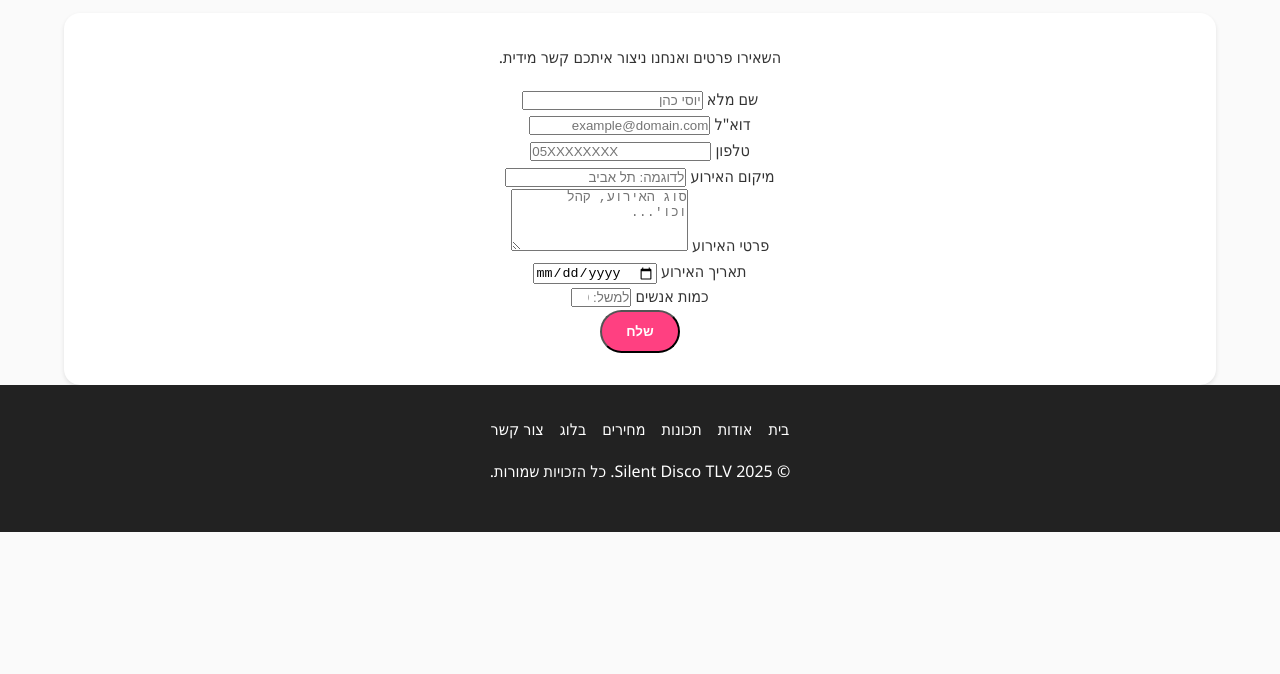
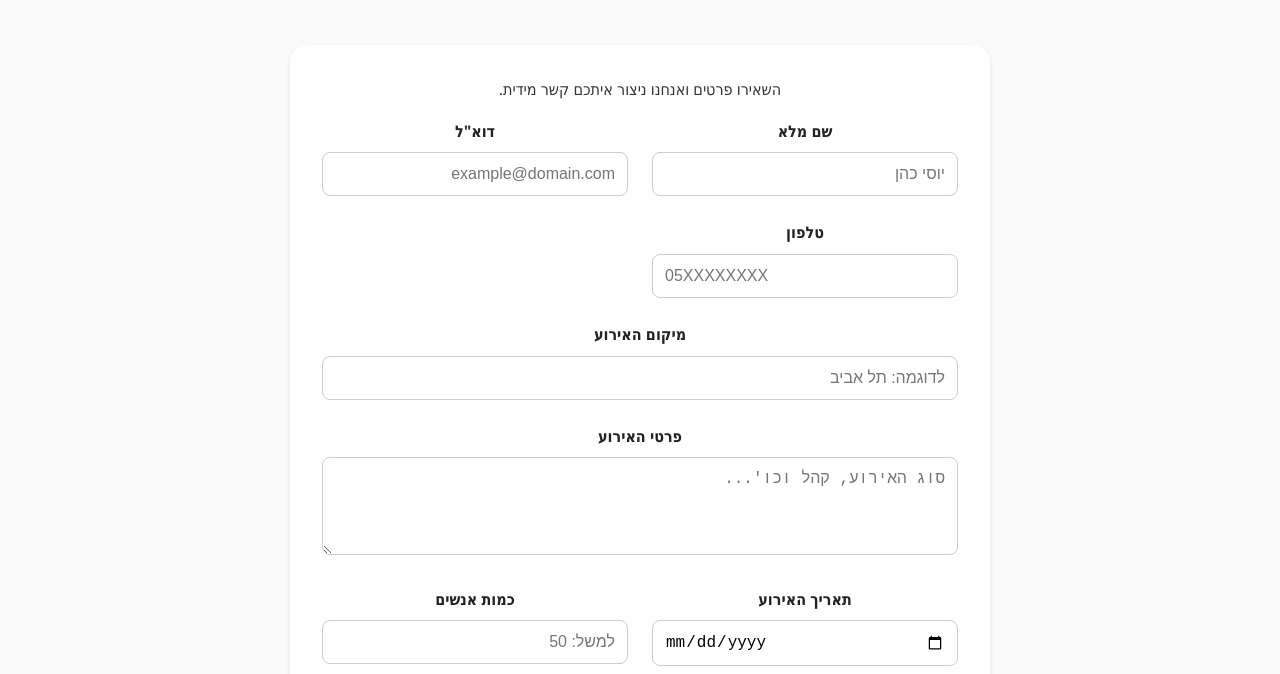
Before and after one commit to kerenflex1/silentdisco, a website: page contact.html in a window 1280 px wide. Shown: the part 126-800 px from the top of the page. Drawn offline with Linux system fonts and the light colour scheme.

Commit message:
Update contact.html

```diff
--- a/contact.html
+++ b/contact.html
@@ -1,96 +1,114 @@
 <!DOCTYPE html>
-<html dir="rtl" lang="he">
+<html dir='rtl' lang='he'>
 <head>
-  <meta charset="utf-8" />
-  <meta name="viewport" content="width=device-width, initial-scale=1.0" />
+  <meta charset='utf-8' />
+  <meta name='viewport' content='width=device-width, initial-scale=1.0' />
   <title>צור קשר – Silent Disco TLV</title>
-  <meta name="description" content="השאירו פרטים ואנחנו ניצור איתכם קשר עכשיו להשכרת אוזניות Silent Disco TLV" />
-  <link href="https://silentdiscotlv.co.il/contact.html" rel="canonical" />
-  <link rel="stylesheet" href="assets/css/style.css" />
+  <meta name='description' content='השאירו פרטים ואנחנו ניצור איתכם קשר עכשיו להשכרת אוזניות Silent Disco TLV' />
+  <link href='https://silentdiscotlv.co.il/contact.html' rel='canonical' />
+  <link rel='stylesheet' href='assets/css/style.css' />
+  <style>
+    .contact-card { margin: 3rem auto; max-width: 700px; }
+    .contact-card .form-grid {
+      display: grid;
+      gap: 1.5rem;
+      grid-template-columns: 1fr;
+    }
+    @media (min-width: 768px) {
+      .contact-card .form-grid { grid-template-columns: 1fr 1fr; }
+      .contact-card .form-group.full-width { grid-column: span 2; }
+    }
+    .contact-card label {
+      display: block;
+      margin-bottom: 0.5rem;
+      font-weight: 600;
+      color: #222;
+    }
+    .contact-card input,
+    .contact-card textarea {
+      width: 100%;
+      padding: 0.75rem;
+      border: 1px solid #ccc;
+      border-radius: 0.5rem;
+      font-size: 1rem;
+      transition: border-color 0.3s;
+    }
+    .contact-card input:focus,
+    .contact-card textarea:focus {
+      outline: none;
+      border-color: #ff4081;
+    }
+    .contact-card .btn-primary {
+      width: 100%;
+      margin-top: 1rem;
+    }
+    .success-message {
+      display: none;
+      text-align: center;
+      font-weight: 600;
+      color: #28a745;
+      margin-top: 1rem;
+    }
+  </style>
 </head>
 <body>
-  <!-- HEADER -->
   <header>
-    <nav class="navbar container">
-      <a class="logo" href="index.html"><img src="assets/images/sd_logo.png" alt="Silent Disco TLV Logo"/></a>
-      <div class="nav-toggle" id="mobile-menu"><span>&#9776;</span></div>
-      <ul class="nav-links">
-        <li><a href="index.html">בית</a></li>
-        <li><a href="about.html">אודות</a></li>
-        <li><a href="index.html#features-list">תכונות</a></li>
-        <li><a href="index.html#pricing">מחירים</a></li>
-        <li><a href="blog.html">בלוג</a></li>
-        <li><a href="contact.html">צור קשר</a></li>
+    <nav class='navbar container'>
+      <a class='logo' href='index.html'><img src='assets/images/sd_logo.png' alt='Silent Disco TLV Logo' /></a>
+      <div class='nav-toggle' id='mobile-menu'><span>&#9776;</span></div>
+      <ul class='nav-links'>
+        <li><a href='index.html'>בית</a></li>
+        <li><a href='about.html'>אודות</a></li>
+        <li><a href='index.html#features-list'>תכונות</a></li>
+        <li><a href='index.html#pricing'>מחירים</a></li>
+        <li><a href='blog.html'>בלוג</a></li>
+        <li><a href='contact.html'>צור קשר</a></li>
       </ul>
     </nav>
   </header>
 
-  <!-- CONTACT SECTION -->
   <main>
-    <section id="contact" class="container">
-      <h2 class="section-title">צור קשר</h2>
-      <article class="feature-card contact-card">
+    <section id='contact' class='container'>
+      <h2 class='section-title'>צור קשר</h2>
+      <article class='feature-card contact-card'>
         <p>השאירו פרטים ואנחנו ניצור איתכם קשר מידית.</p>
-        <form id="contact-form">
-          <div class="form-group">
-            <label for="name">שם מלא</label>
-            <input type="text" id="name" name="name" required placeholder="יוסי כהן" />
-          </div>
-          <div class="form-group">
-            <label for="email">דוא"ל</label>
-            <input type="email" id="email" name="email" required placeholder="example@domain.com" />
-          </div>
-          <div class="form-group">
-            <label for="phone">טלפון</label>
-            <input type="tel" id="phone" name="phone" required placeholder="05XXXXXXXX" />
-          </div>
-          <div class="form-group">
-            <label for="location">מיקום האירוע</label>
-            <input type="text" id="location" name="location" required placeholder="לדוגמה: תל אביב" />
-          </div>
-          <div class="form-group">
-            <label for="event-details">פרטי האירוע</label>
-            <textarea id="event-details" name="eventDetails" rows="4" required placeholder="סוג האירוע, קהל וכו'..."></textarea>
-          </div>
-          <div class="form-group">
-            <label for="event-date">תאריך האירוע</label>
-            <input type="date" id="event-date" name="eventDate" required />
-          </div>
-          <div class="form-group">
-            <label for="guests">כמות אנשים</label>
-            <input type="number" id="guests" name="guests" required min="1" max="500" placeholder="למשל: 50" />
-          </div>
-          <button type="submit" class="btn-primary btn-large">שלח</button>
+        <form id='contact-form' class='form-grid'>
+          <div class='form-group'><label for='name'>שם מלא</label><input type='text' id='name' name='name' required placeholder='יוסי כהן' /></div>
+          <div class='form-group'><label for='email'>דוא"ל</label><input type='email' id='email' name='email' required placeholder='example@domain.com' /></div>
+          <div class='form-group'><label for='phone'>טלפון</label><input type='tel' id='phone' name='phone' required placeholder='05XXXXXXXX' /></div>
+          <div class='form-group full-width'><label for='location'>מיקום האירוע</label><input type='text' id='location' name='location' required placeholder='לדוגמה: תל אביב' /></div>
+          <div class='form-group full-width'><label for='event-details'>פרטי האירוע</label><textarea id='event-details' name='eventDetails' rows='4' required placeholder='סוג האירוע, קהל וכו&#39;...'></textarea></div>
+          <div class='form-group'><label for='event-date'>תאריך האירוע</label><input type='date' id='event-date' name='eventDate' required /></div>
+          <div class='form-group'><label for='guests'>כמות אנשים</label><input type='number' id='guests' name='guests' required min='1' max='500' placeholder='למשל: 50' /></div>
+          <div class='form-group full-width'><button type='submit' class='btn-primary btn-large'>שלח</button></div>
         </form>
-        <p id="success" class="success-message" style="display:none;">תודה! הטופס נשלח בהצלחה.<br/>ניצור איתכם קשר בקרוב.</p>
+        <p id='success' class='success-message'>תודה! הטופס נשלח בהצלחה.<br/>ניצור איתכם קשר בקרוב.</p>
       </article>
     </section>
   </main>
 
-  <!-- FOOTER -->
   <footer>
-    <div class="container footer-container">
-      <nav class="footer-nav">
-        <a href="index.html">בית</a>
-        <a href="about.html">אודות</a>
-        <a href="index.html#features-list">תכונות</a>
-        <a href="index.html#pricing">מחירים</a>
-        <a href="blog.html">בלוג</a>
-        <a href="contact.html">צור קשר</a>
+    <div class='container footer-container'>
+      <nav class='footer-nav'>
+        <a href='index.html'>בית</a>
+        <a href='about.html'>אודות</a>
+        <a href='index.html#features-list'>תכונות</a>
+        <a href='index.html#pricing'>מחירים</a>
+        <a href='blog.html'>בלוג</a>
+        <a href='contact.html'>צור קשר</a>
       </nav>
       <p>© 2025 Silent Disco TLV. כל הזכויות שמורות.</p>
     </div>
   </footer>
 
-  <!-- SCRIPTS -->
-  <script defer src="assets/js/main.js"></script>
+  <script defer src='assets/js/main.js'></script>
   <script>
-    document.getElementById('contact-form').addEventListener('submit', async e => {
+    document.getElementById('contact-form').addEventListener('submit', async function(e) {
       e.preventDefault();
-      const form = e.target;
-      const rawPhone = form.phone.value.replace(/[^0-9]/g, '');
+      var form = this;
+      var rawPhone = form.phone.value.replace(/[^0-9]/g, '');
       if (!/^0\d{9}$/.test(rawPhone)) return alert('נא להזין מספר טלפון תקין');
-      const data = {
+      var data = {
         name: form.name.value.trim(),
         email: form.email.value.trim(),
         phone: rawPhone,
@@ -101,14 +119,16 @@
       };
       if (!/^[^\s@]+@[^\s@]+\.[^\s@]+$/.test(data.email)) return alert('נא להזין אימייל תקין');
       try {
-        const res = await fetch('https://hook.eu2.make.com/hjgji3rbb6011ueetx1rp7zrgidkfifq', {
-          method: 'POST', headers: {'Content-Type':'application/json'}, body: JSON.stringify(data)
+        var res = await fetch('https://hook.eu2.make.com/hjgji3rbb6011ueetx1rp7zrgidkfifq', {
+          method: 'POST',
+          headers: { 'Content-Type': 'application/json' },
+          body: JSON.stringify(data)
         });
-        if (!res.ok) throw new Error();
+        if (!res.ok) throw '';
         form.style.display = 'none';
         document.getElementById('success').style.display = 'block';
       } catch {
-        alert('אירעה שגיאה בשליחה. אנא נסו שוב אחרי כמה דקות.');
+        alert('אירעה שגיאה בשליחה. אנא נסו שוב לאחר כמה דקות.');
       }
     });
   </script>
```
